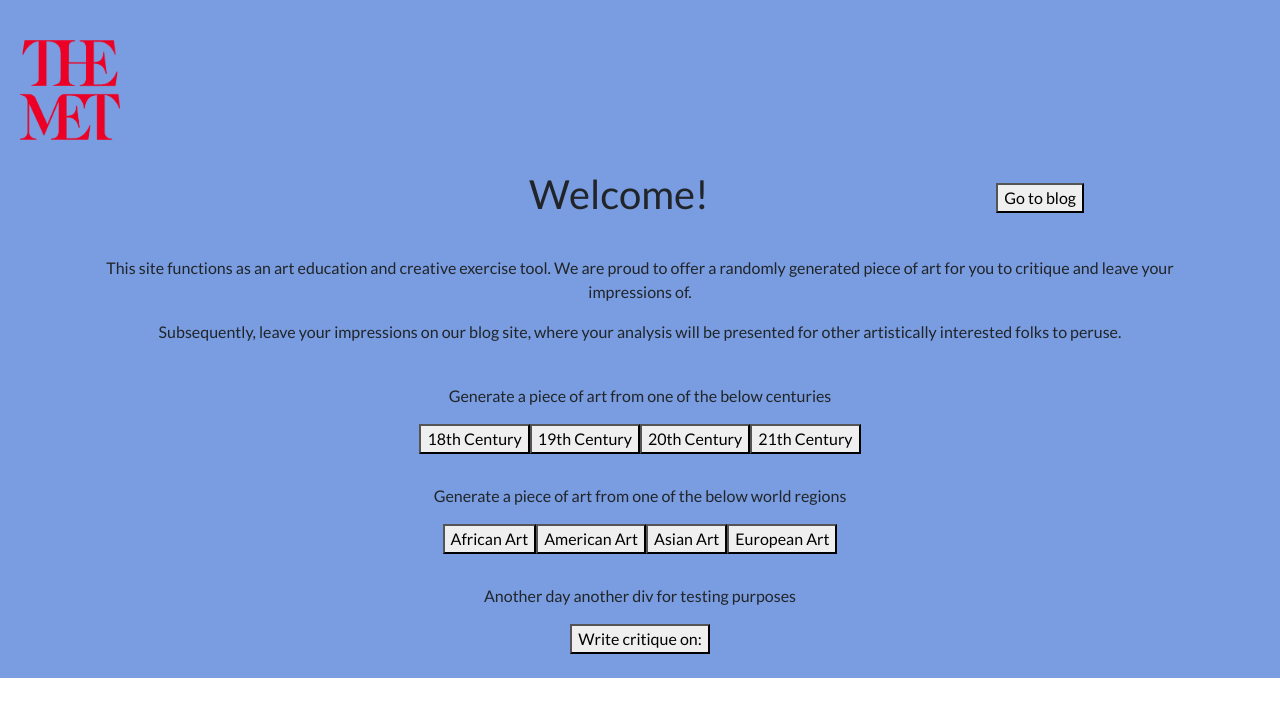
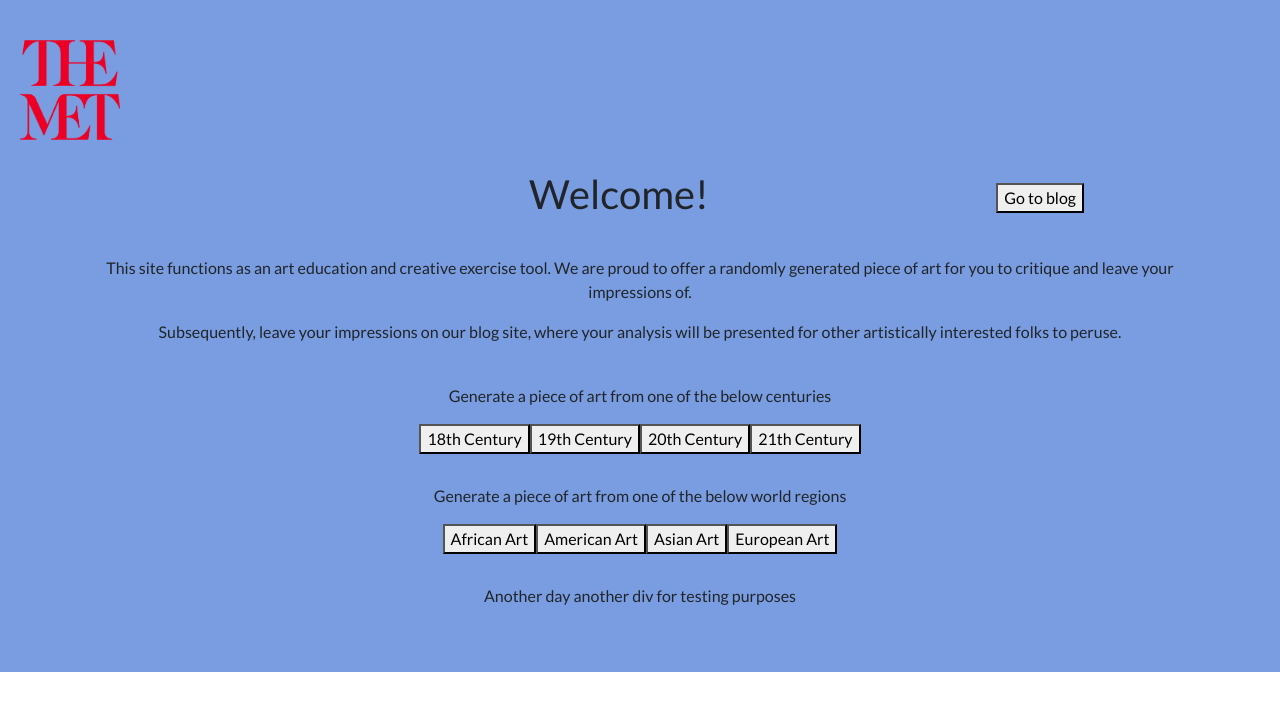
Before and after one commit to Group-Art-Project/Art-Project, a React (Create React App) app in the folder client/: page / in a window 1280 px wide. Shown: the top 716 px of the page. Built offline with nearby package versions, Linux system fonts and the light colour scheme.

Commit message:
same as last but with error map function

```diff
--- a/client/src/components/ArtGeneration.js
+++ b/client/src/components/ArtGeneration.js
@@ -51,8 +51,7 @@ const ArtGeneration = (props) => {
                 <p>Another day another div for testing purposes</p>
             </div>
             <div>
-            <Link to="/critique/new"><button> Write critique on: {culture.title} </button> </Link>
-            {/* {culture.map(culture => {
+            {culture.map(culture => {
         return (
         <div className='artgen-map' key={culture}>
              <Link to="/critique/new"><button> Write critique on: {culture.title} </button> </Link>
@@ -60,7 +59,7 @@ const ArtGeneration = (props) => {
             <br />
         </div>
         );
-    })} */}
+    })}
     <br/>
     <br/>
         </div>
--- a/client/src/components/CreateCritique.js
+++ b/client/src/components/CreateCritique.js
@@ -57,7 +57,8 @@ const CreateCritique = (props) => {
         })
         .catch((err) => {
             console.log(err.response.status);
-            setErrors(err.response.status);
+            // setErrors(err.response.status);
+            setErrors(err.response.data.console.error);
         });
     }
 
@@ -103,7 +104,7 @@ const CreateCritique = (props) => {
                 onChange={(e) => setAuthor(e.target.value)}
                 value={author}
                 />
-    {/* {errors.author ? <p id='error-red'>{errors.author.message}</p> : null} */}
+    {errors.author ? <p id='error-red'>{errors.author.message}</p> : null}
                 <label htmlFor="authorEmail">Author Email:</label>
                 <input
                 type="text"
```
